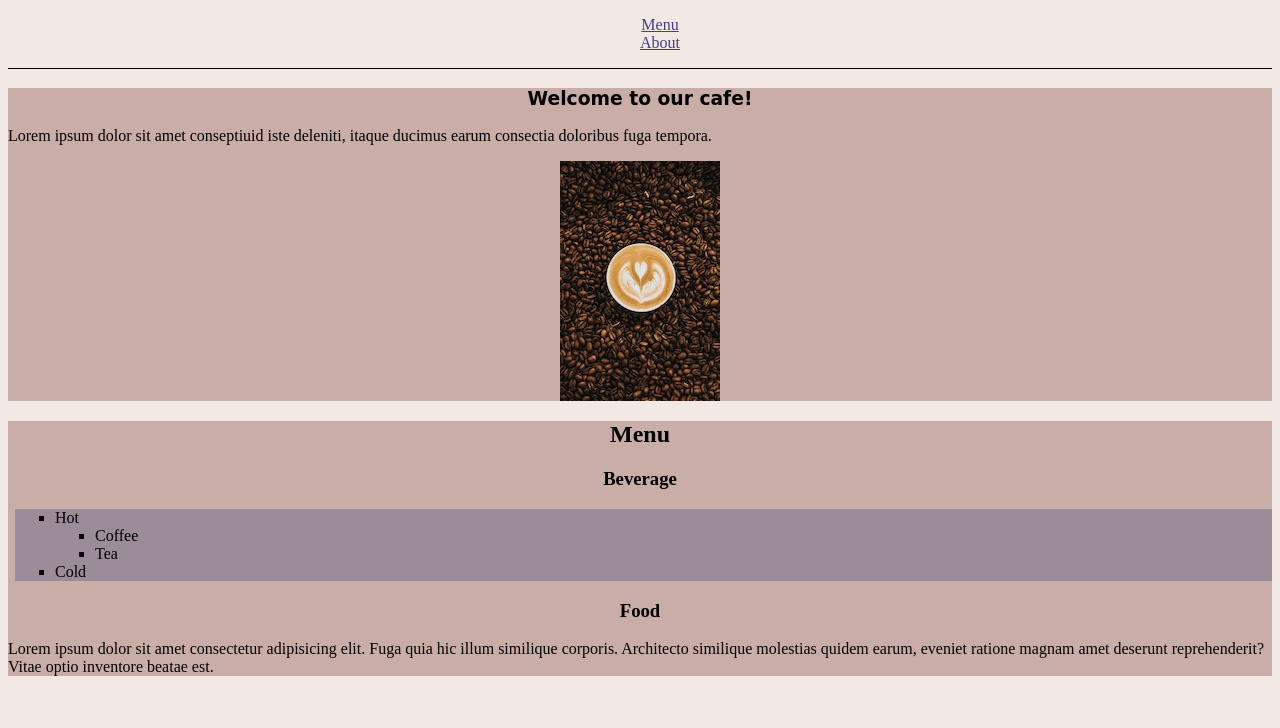
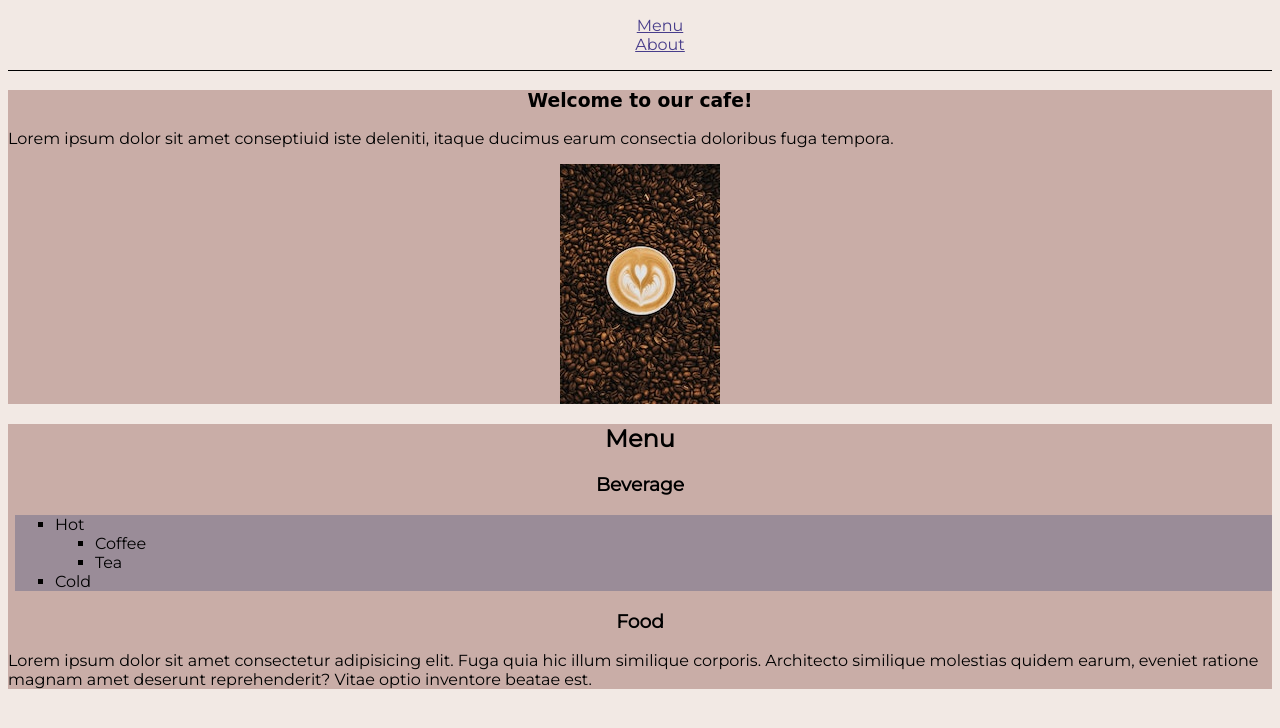
Before and after one commit to LLFlash114/midterm, a plain HTML site: page index.html in a window 1280 px wide. Drawn offline with Linux system fonts and the light colour scheme.

Commit message:
adding both body and h1 fonts

```diff
--- a/index.html
+++ b/index.html
@@ -2,7 +2,8 @@
 <html lang="en">
   <head>
     <link rel="stylesheet" href="stylesheets/stylesheet.css">
-    <link rel="preconnect" href="https://fonts.googleapis.com">
+    <link href="https://fonts.googleapis.com/css2?family=Montserrat&display=swap" rel="stylesheet">
+
     <title>Midterm</title>
   </head>
   <body>
--- a/stylesheets/stylesheet.css
+++ b/stylesheets/stylesheet.css
@@ -1,5 +1,8 @@
 body {
     background-color: #F2E9E4;
+    font-family: 'Montserrat', sans-serif;
+
+
 }
 
 .head_font{
```
